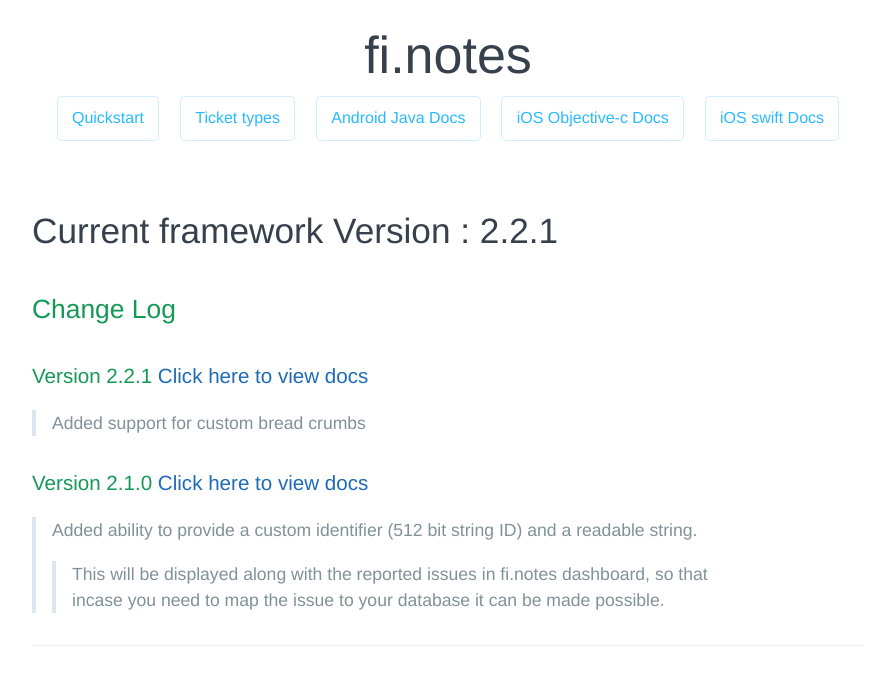
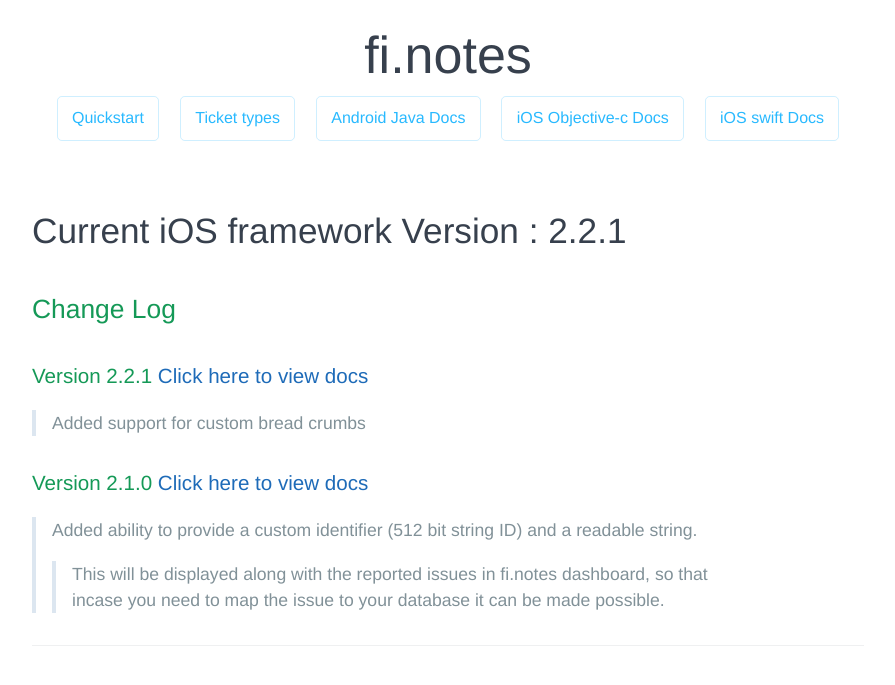
Before and after one commit to finotes/finotes.github.io, a Jekyll site: the page built from _posts/2018-01-22-objc-change-log.md, in a window 1280 px wide. Shown: the top 685 px of the page, without its empty margins (192-1087 px from the left). Built offline with Jekyll 4.4.1, drawn with Linux system fonts in a browser that asks for light colours; some web fonts are replaced; our own code applies the rules of GitHub Pages for plain Markdown files.

Commit message:
Update 2018-01-22-objc-change-log.md

```diff
--- a/_posts/2018-01-22-objc-change-log.md
+++ b/_posts/2018-01-22-objc-change-log.md
@@ -1,6 +1,6 @@
 
 
-# Current framework Version : 2.2.1
+# Current iOS framework Version : 2.2.1
 
 ## Change Log
 
```
